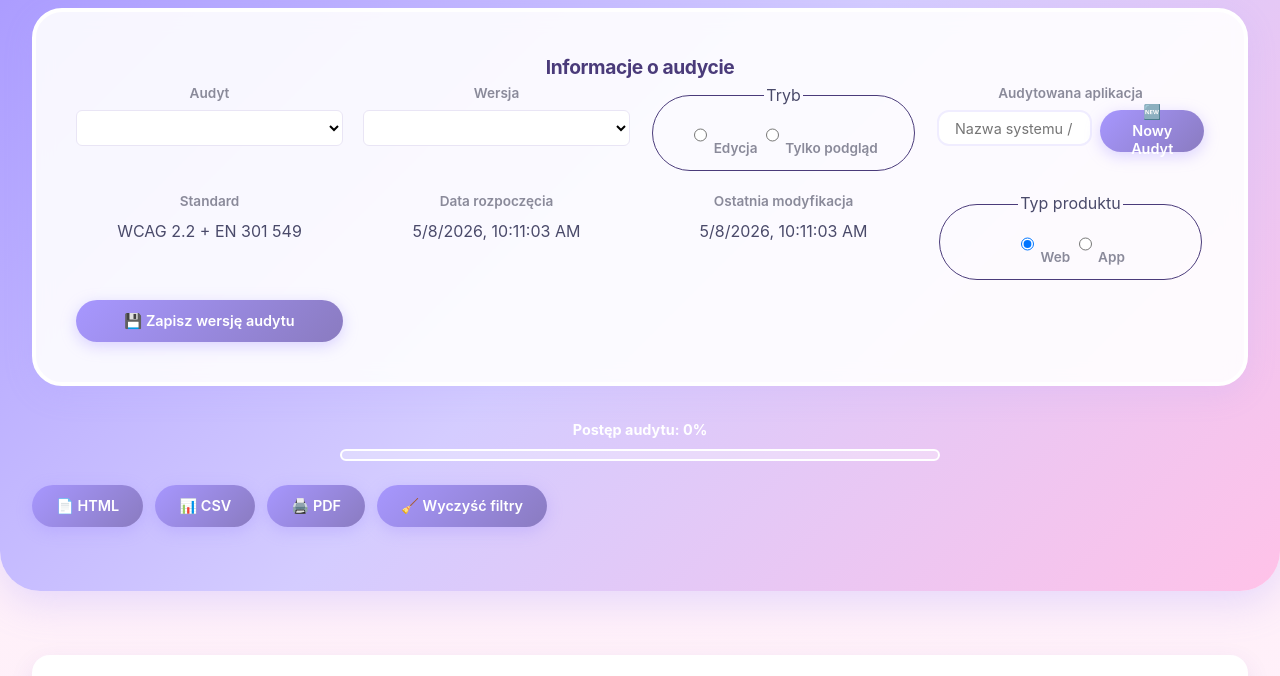
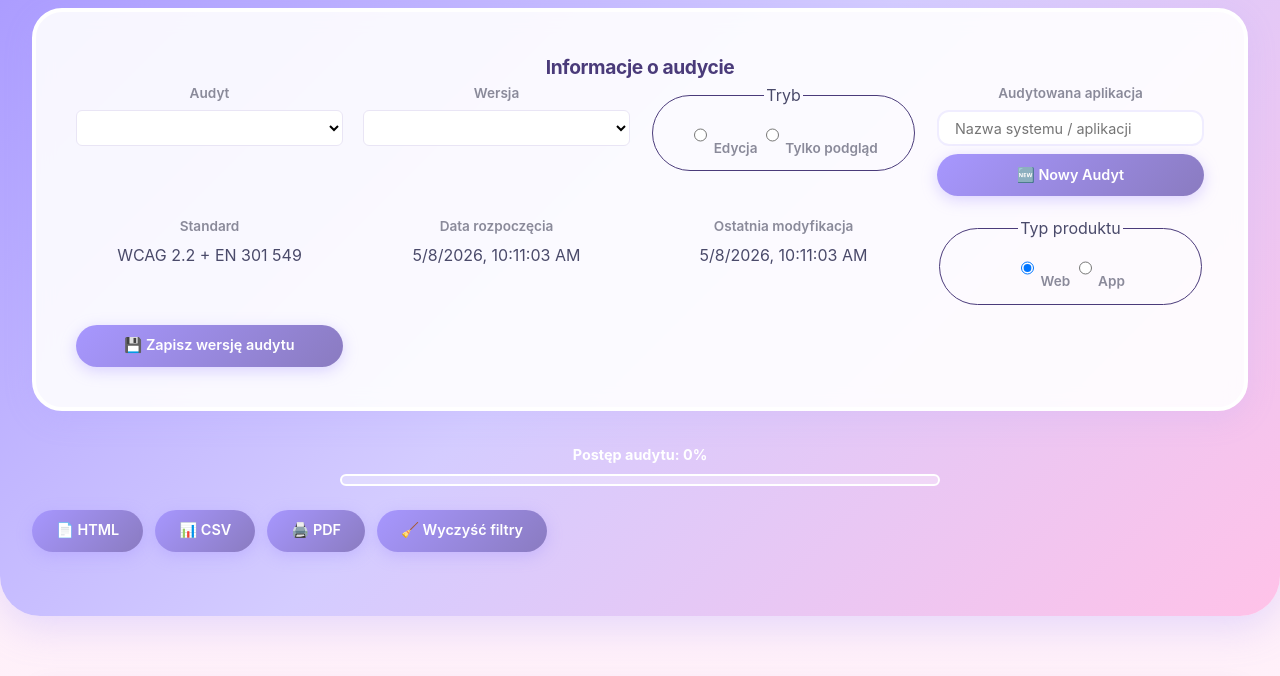
Before and after one commit to Anita-Luda/wcag-audit-tool-v5, a plain HTML site: page index.html in a window 1280 px wide. Shown: the part 105-781 px from the top of the page. Drawn offline with Linux system fonts and the light colour scheme; no server answers.

Commit message:
Update index.html

```diff
--- a/index.html
+++ b/index.html
@@ -57,7 +57,7 @@
       <!-- NAZWA APLIKACJI -->
       <div class="meta-field">
         <label for="app-name">Audytowana aplikacja</label>
-        <div style="display: flex; gap: 8px;">
+        <div style="display: flex; flex-direction: column; gap: 8px;">
           <input
             id="app-name"
             type="text"
```
